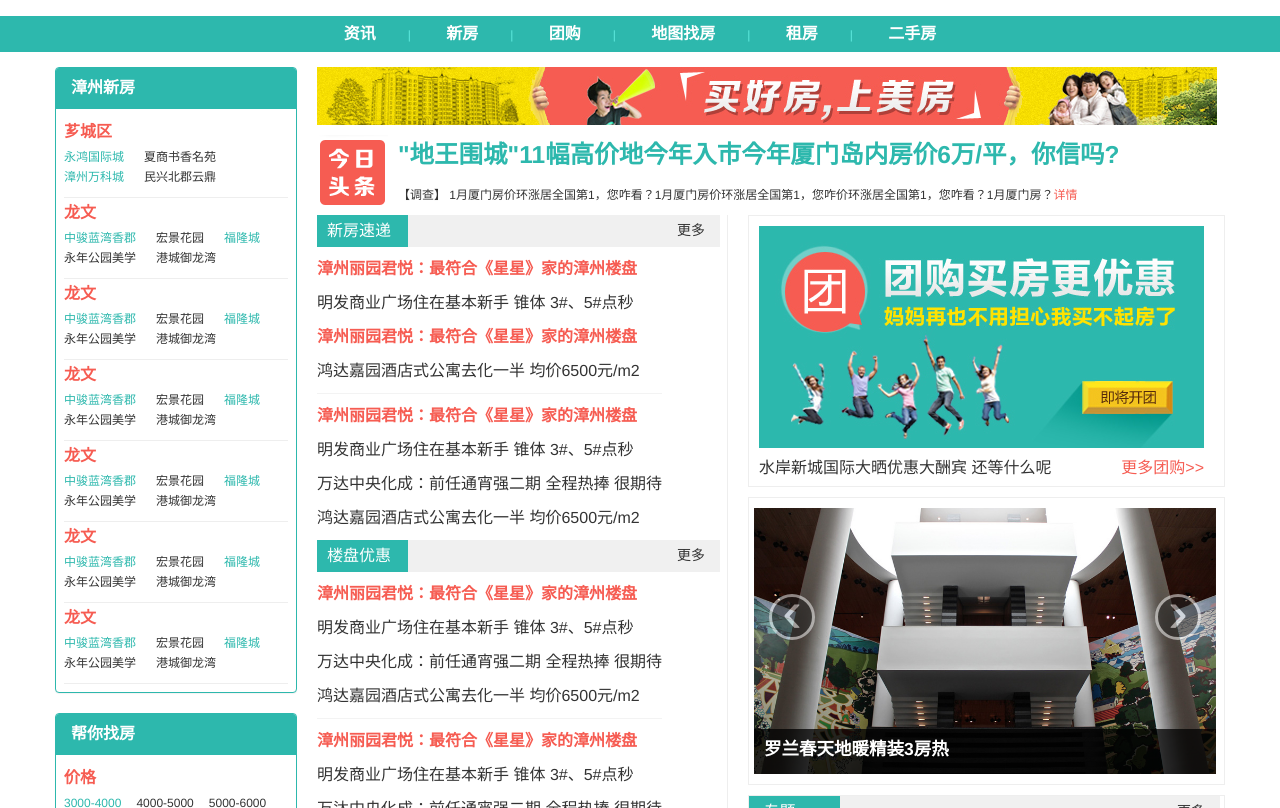
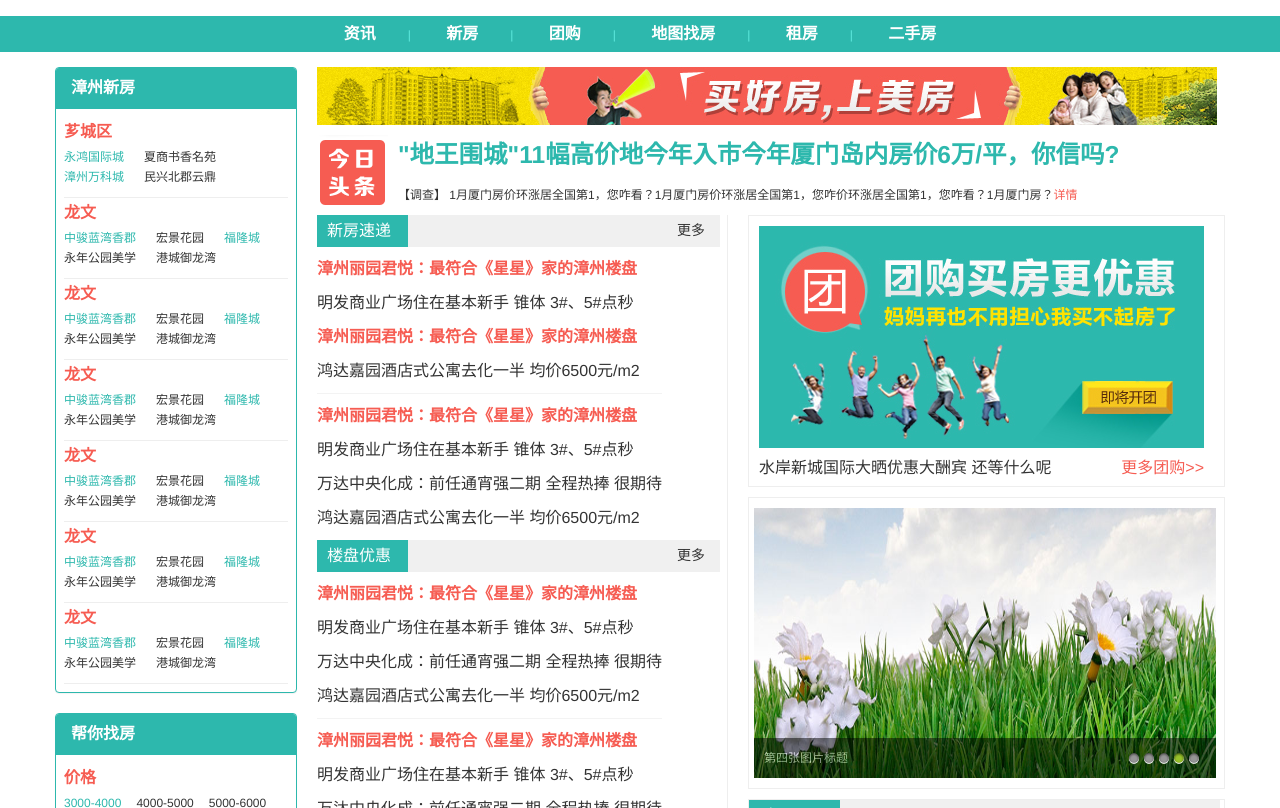
Before and after one commit to zhanhongchen/page, a plain HTML site: page index.html in a window 1280 px wide. Shown: the part 144-952 px from the top of the page. Drawn offline with Linux system fonts and the light colour scheme.

Commit message:
左右滚动ad

```diff
--- a/index.html
+++ b/index.html
@@ -239,25 +239,86 @@ $(window).scroll(function(){
       </div>
     </div>
     <div class="mt10  pt10 pl5 pb10" style="border: 1px solid #EEEEEE;">
-      <div id="myCarousel" class="carousel slide m0" style="width:462px;">
-        <div class="carousel-inner">
-          <div class="item active"> <img src="img/bootstrap-slide-01.jpg"   alt="">
-            <div class="carousel-caption" style="padding:10px;">
-              <h4 class="lh150">罗兰春天地暖精装3房热 </h4>
-            </div>
-          </div>
-          <div class="item"> <img src="img/bootstrap-slide-02.jpg" alt="">
-            <div class="carousel-caption" style="padding:10px;">
-              <h4>皇家大三精装3房热 </h4>
-            </div>
-          </div>
-          <div class="item"> <img src="img/bootstrap-slide-03.jpg" alt="">
-            <div class="carousel-caption"  style="padding:10px;">
-              <h4>罗兰春天地暖精装3房热吴涛</h4>
-            </div>
-          </div>
-        </div>
-        <a class="left carousel-control" href="#myCarousel" data-slide="prev">‹</a> <a class="right carousel-control" href="#myCarousel" data-slide="next">›</a> </div>
+      <div class="imageRotation">
+	<div class="imageBox" style="width: 2310px; left: -924px;">
+		<a href="" target="_blank"><img  src="upload/img/01.jpg"></a>
+		<a href="" target="_blank"><img  src="upload/img/02.jpg"></a>
+		<a href="" target="_blank"><img  src="upload/img/03.jpg" ></a>
+		<a href="" target="_blank"><img  src="upload/img/04.jpg"></a>
+        <a href="" target="_blank"><img  src="upload/img/05.jpg"></a>
+	</div>
+    <div class="titleBox">
+    	<p class="active" style="bottom: -40px;"><span>第一张图片标题</span></p>
+        <p style="bottom: -40px;">第二张图片标题</p>
+        <p style="bottom: 0px;">第三张图片标</p>
+        <p style="bottom: -40px;">第四张图片标题</p>
+        <p>第五张图片标题</p>
+    </div>
+	<div class="icoBox">
+		<span class="" rel="1">1</span>
+		<span rel="2" class="">2</span>
+		<span rel="3" class="active">3</span>
+		<span rel="4" class="">4</span>
+        <span rel="5">5</span>
+	</div>
+</div>
+<script type="text/javascript">
+
+$(document).ready(function() {
+	$(".imageRotation").each(function(){
+		// 获取有关参数
+		var imageRotation = this,  // 图片轮换容器
+			imageBox = $(imageRotation).children(".imageBox")[0],  // 图片容器
+			titleBox = $(imageRotation).children(".titleBox")[0],  // 标题容器
+			titleArr = $(titleBox).children(),  // 所有标题（数组）
+			icoBox = $(imageRotation).children(".icoBox")[0],  // 图标容器
+			icoArr = $(icoBox).children(),  // 所有图标（数组）
+			imageWidth = $(imageRotation).width(),  // 图片宽度
+			imageNum = $(imageBox).children().size(),  // 图片数量
+			imageReelWidth = imageWidth*imageNum,  // 图片容器宽度
+			activeID = parseInt($($(icoBox).children(".active")[0]).attr("rel")),  // 当前图片ID
+			nextID = 0,  // 下张图片ID
+			setIntervalID,  // setInterval() 函数ID
+			intervalTime = 4000,  // 间隔时间
+			imageSpeed =500,  // 图片动画执行速度
+			titleSpeed =250;  // 标题动画执行速度
+		// 设置 图片容器 的宽度
+		$(imageBox).css({'width' : imageReelWidth + "px"});
+		// 图片轮换函数
+		var rotate=function(clickID){
+			if(clickID){ nextID = clickID; }
+			else{ nextID=activeID<=3 ? activeID+1 : 1; }
+			// 交换图标
+			$(icoArr[activeID-1]).removeClass("active");
+			$(icoArr[nextID-1]).addClass("active");
+			// 交换标题
+			$(titleArr[activeID-1]).animate(
+				{bottom:"-40px"},
+				titleSpeed,
+				function(){
+					$(titleArr[nextID-1]).animate({bottom:"0px"} , titleSpeed);
+				}
+			);
+			// 交换图片
+			$(imageBox).animate({left:"-"+(nextID-1)*imageWidth+"px"} , imageSpeed);
+			// 交换IP
+			activeID = nextID;
+		}
+		setIntervalID=setInterval(rotate,intervalTime);
+		$(imageBox).hover(
+			function(){ clearInterval(setIntervalID); },
+			function(){ setIntervalID=setInterval(rotate,intervalTime); }
+		);
+		$(icoArr).click(function(){
+			clearInterval(setIntervalID);
+			var clickID = parseInt($(this).attr("rel"));
+			rotate(clickID);
+			setIntervalID=setInterval(rotate,intervalTime);
+		});
+	});
+});
+</script>
+
     </div>
     <div class="mt10 " style="border: 1px solid #EEEEEE; height:240px; ">
       <div class="title_l">
--- a/stylesheets/custom.css
+++ b/stylesheets/custom.css
@@ -22,6 +22,88 @@
 	padding-left:32px;
 	color:#FFF;
 }
+/*左右滚轮特效stats*/
+.imageRotation{
+	height:270px;
+	width:462px;
+	overflow:hidden;  /*--超出容器的所有元素都不可见--*/
+	position:relative;  /*--相对定位--*/
+	}
+/*-------------图片容器---------------*/
+.imageBox{
+	position:absolute;  /*--固定定位--*/
+	height:270px;
+	top:0px;
+	left:0px;
+	overflow:hidden;
+	}
+.imageBox img {
+	display:block;
+	height:270px;
+	width:462px;
+	float:left;
+	border:none;
+	}
+/*-------------标题容器---------------*/
+.titleBox{
+	position:absolute;
+	bottom:0px;
+	width:462px;
+	height:40px;
+	overflow:hidden;
+	}
+.titleBox p{
+	position:absolute;
+	bottom:-40px;
+	width:462px;
+	height:40px;
+	margin:0px;
+	padding:0px 10px;
+	line-height:40px;
+	z-index:1;
+	background-color:#000;
+	color:#fff;
+	font-family:"微软雅黑","yahei";
+	opacity:0.5;
+	-moz-opacity:0.5;
+	-webkit-opacity:0.5;
+	filter:alpha(opacity=50);
+	}
+.titleBox p span{
+	opacity:1;
+	-moz-opacity:1;
+	-webkit-opacity:1;
+	filter:alpha(opacity=100);
+	}
+.titleBox p.active{
+	bottom:0px;
+	}
+/*-------------图标容器---------------*/
+.icoBox{
+	position:absolute;  /*--固定定位--*/
+	bottom:14px;
+	right:15px;
+	width:76px;
+	height:12px;
+	text-align:center;
+	line-height:40px;
+	z-index:2;
+	}
+.icoBox span{
+	display:block;
+	float:left;
+	height:12px;
+	width:12px;
+	margin-left:3px;
+	overflow:hidden;
+	background:url("../img/ico.png") 0px 0px no-repeat;
+	cursor:pointer;
+	}
+.icoBox span.active {
+	background-position:0px -12px;
+	cursor:default;
+	}
+/*左右滚轮特效end*/
 /*团购*/
 .tgnav {
 	background:url(../img/tgnav1.gif) repeat-x;
```
Also changed, not shown: 人物专访.html (added, +171 -0 lines), img/ico.png (added).
